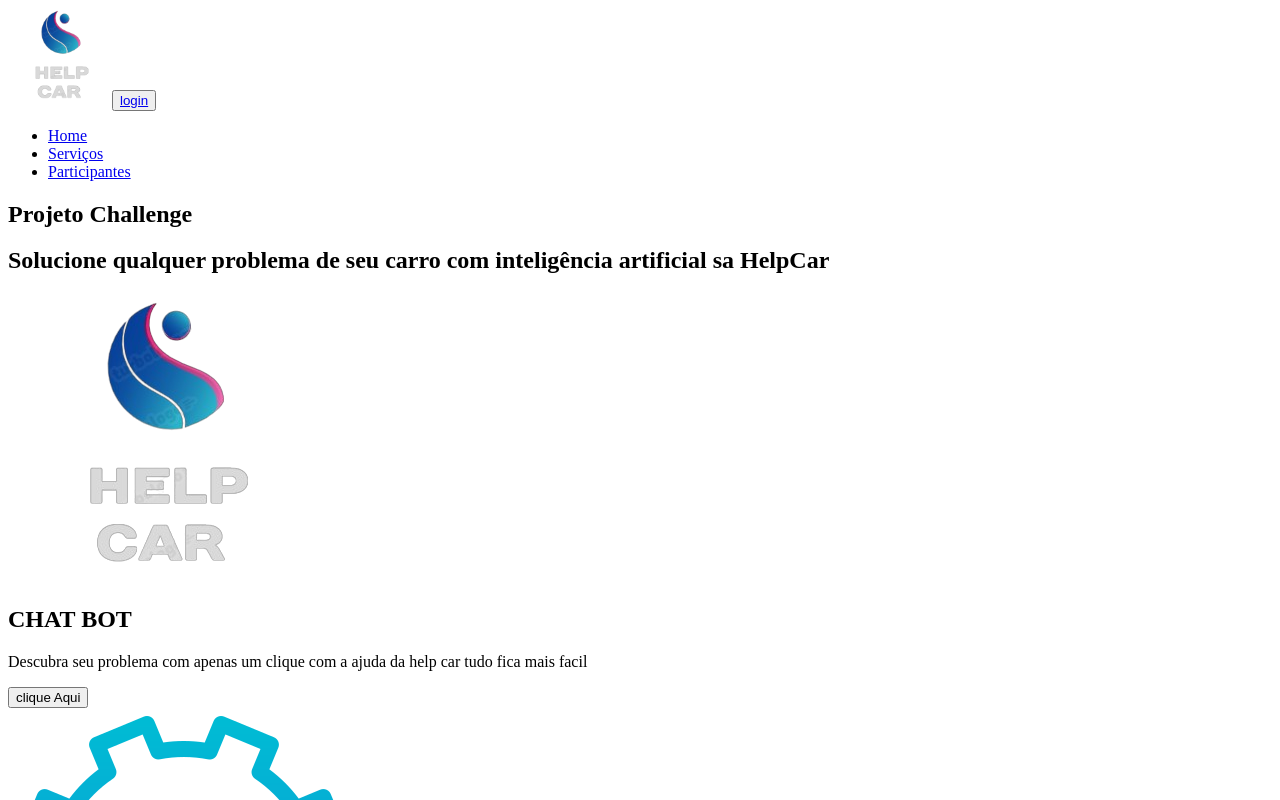
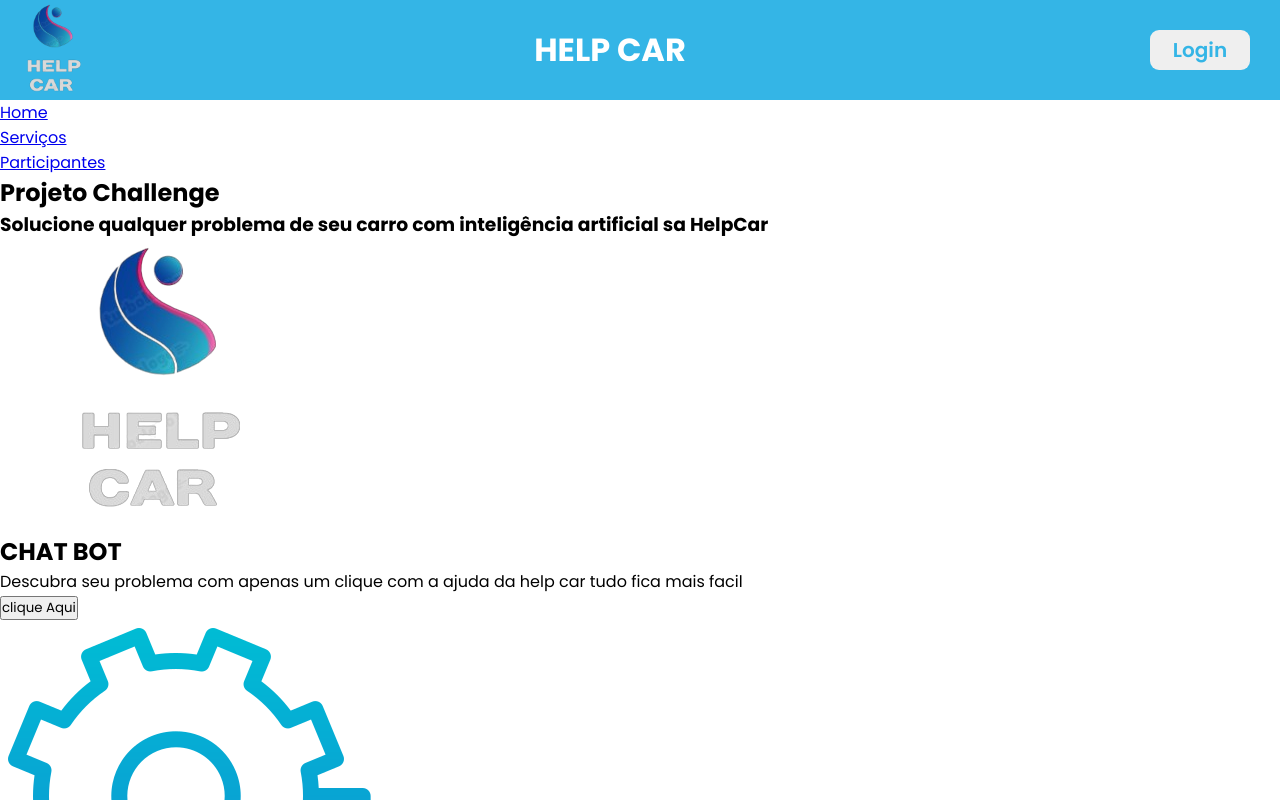
Before and after one commit to klebers022/strint1-front, a plain HTML site: page index.html in a window 1280 px wide. Shown: the top 800 px of the page. Drawn offline with Linux system fonts and the light colour scheme.

Commit message:
estilização do header

```diff
--- /dev/null
+++ b/css/home.css
@@ -0,0 +1,42 @@
+*{
+    margin: 0;
+    padding: 0;
+    box-sizing: border-box;
+    font-family:  "Poppins", sans-serif;
+}
+
+header{
+    background-color: #34B5E6;
+    display: flex;
+    justify-content: space-between;
+    align-items: center;
+
+    h1{
+        color: white;
+    }
+
+}
+
+.login{
+    padding: 5px;
+    width: 100px;
+    font-size: 20px;
+    border-radius: 9px;
+    float: right;
+    margin: 30px;
+    border:none;
+
+
+    a{
+        text-decoration: none;
+        font-weight: 600;
+        color:#34B5E6;
+
+    }
+}
+
+.login:hover{
+    background-color: #1a3b5c;
+    transform: scale(1.1);
+    transition: all 0.9s ease;
+}
--- a/index.html
+++ b/index.html
@@ -4,11 +4,18 @@
     <meta charset="UTF-8">
     <meta name="viewport" content="width=device-width, initial-scale=1.0">
     <title>Help Car</title>
+    <link rel="stylesheet" href="/css/home.css">
+
+    <link rel="preconnect" href="https://fonts.googleapis.com">
+    <link rel="preconnect" href="https://fonts.gstatic.com" crossorigin>
+    <link href="https://fonts.googleapis.com/css2?family=Poppins:ital,wght@0,100;0,200;0,300;0,400;0,500;0,600;0,700;0,800;0,900;1,100;1,200;1,300;1,400;1,500;1,600;1,700;1,800;1,900&display=swap" rel="stylesheet">
+
 </head>
 <body>
     <header>
-        <img src="/assets/logo-helpcar.png" width="100px" alt="Logo da help car">
-        <button><a href="/paginas/cadatro.html">login</a></button>
+        <img class="logo" src="/assets/logo-helpcar.png" width="100px" alt="Logo da help car">
+        <h1>HELP CAR</h1>
+        <button class="login"><a href="/paginas/cadatro.html">Login</a></button>
     </header>
     <nav>
         <ul>
@@ -19,8 +26,8 @@
     </nav>
     <main>
         <section>
-            <h1>Projeto Challenge</h1>
-            <h2>Solucione qualquer problema de seu carro com inteligência artificial sa HelpCar</h2>
+            <h2>Projeto Challenge</h2>
+            <h3>Solucione qualquer problema de seu carro com inteligência artificial sa HelpCar</h3>
         </section>
         <section>
             <div>
@@ -33,15 +40,15 @@
         <section>
             <div class="cartoes">
                 <div class="cartao1">
-                    <img src="/assets/icon-engrenagem.png" alt="engrenagem azul">
+                    <img class="icon" src="/assets/icon-engrenagem.png" alt="engrenagem azul">
                     <p>Lorem ipsum dolor, sit amet consectetur adipisicing elit. Illo laudantium vitae quia commodi, doloribus ipsam. Fuga error nam, aliquid laboriosam quas est esse cumque officiis voluptate deserunt eius sunt reprehenderit.</p>
                 </div>
                 <div class="cartao2">
-                    <img src="/assets/carro.png" alt="carro azul">
+                    <img class="icon" src="/assets/carro.png" alt="carro azul">
                     <p>Lorem ipsum, dolor sit amet consectetur adipisicing elit. Rerum reiciendis tenetur, voluptatum dignissimos consequuntur officia necessitatibus laborum beatae maiores eum mollitia, repellendus iusto molestiae repudiandae, voluptatem dolore tempora voluptas quo!</p>
                 </div>
                 <div class="cartao3">
-                    <img src="/assets/carregando.png" alt="Bateria azul">
+                    <img class="icon" src="/assets/carregando.png" alt="Bateria azul">
                     <p>Lorem ipsum, dolor sit amet consectetur adipisicing elit. Voluptatum illo odit soluta quo odio quisquam commodi ad at dolores alias id harum, aut cupiditate repudiandae cumque a aspernatur fugiat ipsa.</p>
                 </div>
             </div>
```
